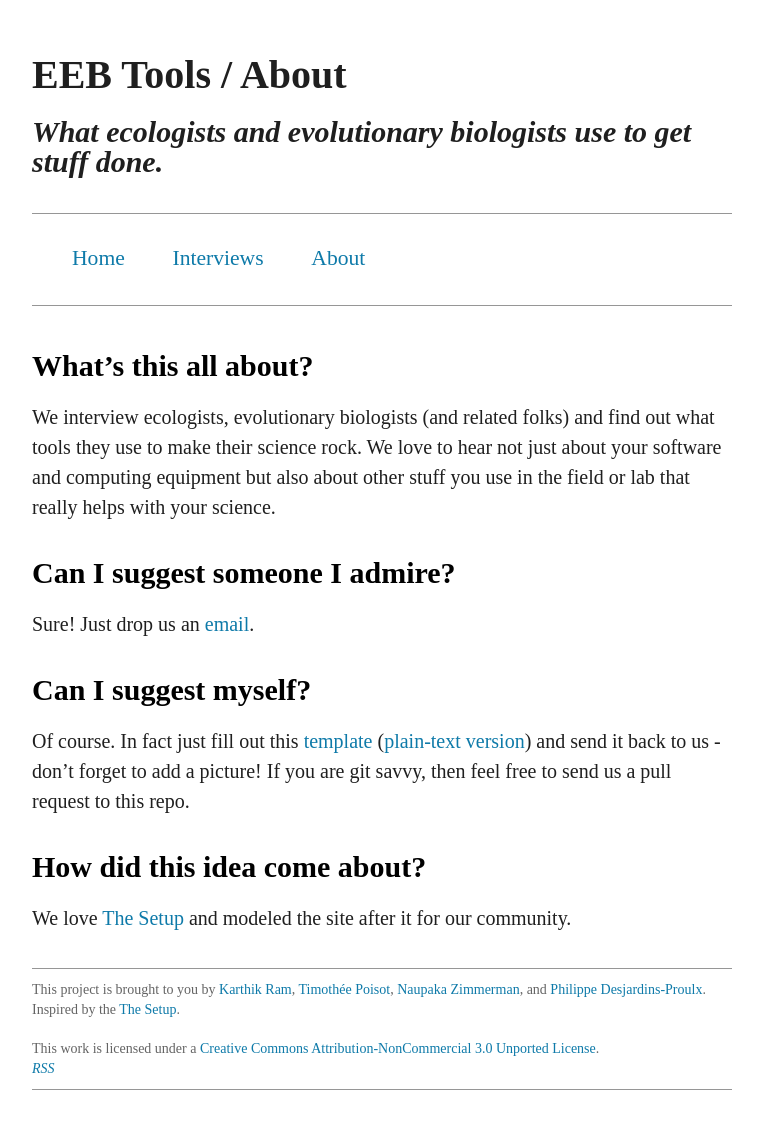
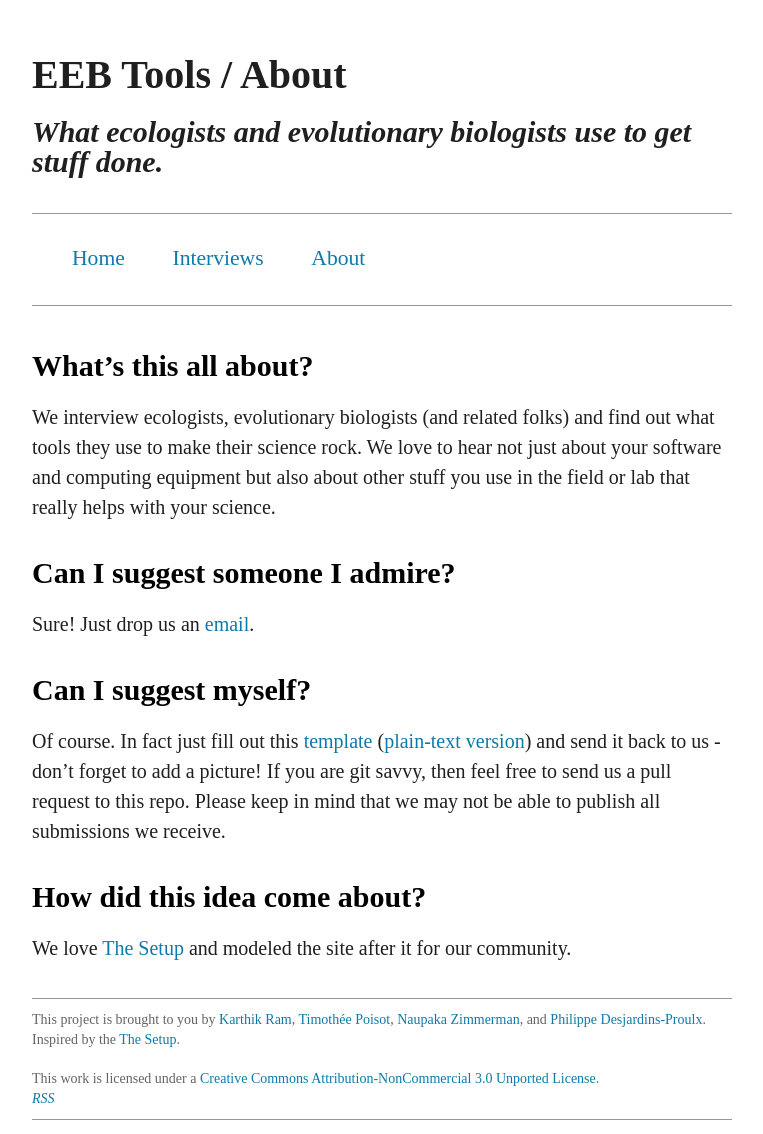
Before and after one commit to karthik/ecotools, a Jekyll site: the page built from about.md, in a window 1280 px wide. Shown: the whole page, without its empty margins (258-1021 px from the left). Built offline with Jekyll 4.4.1, drawn with Linux system fonts in a browser that asks for light colours; Markdown is read by kramdown in place of the engine named in the settings; comment, search, counter and statistics services are not loaded; a style sheet for code colours, icons or effects is not loaded; before the commit the page ends 1104 px from its top, so only the background shows below that.

Commit message:
Added note in case we get boring/uninteresting submissions.

```diff
--- a/about.md
+++ b/about.md
@@ -13,7 +13,7 @@ Sure! Just drop us an [email](mailto:interviews@eebtools.org).
 
 #Can I suggest myself?
 
-Of course. In fact just fill out this [template](https://gist.github.com/4612840) ([plain-text version](https://gist.github.com/raw/4612840/870b6c0fad44cd28c79c92dfe9173a5e754b14ad/eebtools-interview.md)) and send it back to us - don't forget to add a picture! If you are git savvy, then feel free to send us a pull request to this repo.
+Of course. In fact just fill out this [template](https://gist.github.com/4612840) ([plain-text version](https://gist.github.com/raw/4612840/870b6c0fad44cd28c79c92dfe9173a5e754b14ad/eebtools-interview.md)) and send it back to us - don't forget to add a picture! If you are git savvy, then feel free to send us a pull request to this repo. Please keep in mind that we may not be able to publish all submissions we receive.
 
 #How did this idea come about?
 
```
